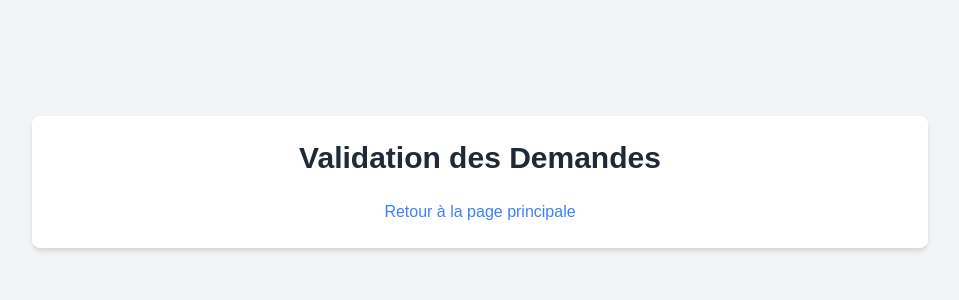
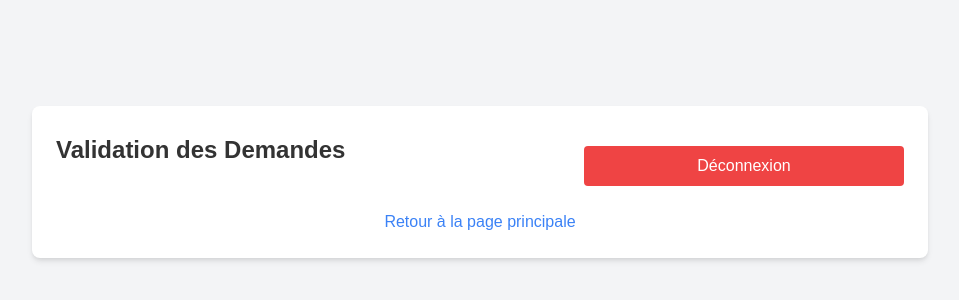
Before and after one commit to Taazwind/DevAppTMAFull, a plain HTML site: page validation.html in a window 1280 px wide. Shown: the part 238-538 px from the top of the page, without its empty margins (160-1119 px from the left). Drawn offline with nearby package versions, Linux system fonts and the light colour scheme; sample sign-in values are in the browser's storage.

Commit message:
Fix typos in logout button text and update navigation flow in multiple pages

```diff
--- a/validation.html
+++ b/validation.html
@@ -9,7 +9,10 @@
 </head>
 <body class="bg-gray-100 flex items-center justify-center min-h-screen p-6">
     <div class="max-w-4xl w-full bg-white rounded-lg shadow-md p-6 space-y-6">
-        <h1 class="text-3xl font-bold text-center text-gray-800">Validation des Demandes</h1>
+        <div class="flex justify-between items-center mb-4">
+            <h1 class="text-2xl font-bold mb-4">Validation des Demandes</h1>
+            <button class="max-w-xs mt-4 bg-red-500 text-white py-2 px-4 rounded hover:bg-red-600" onclick="handleLogout()">Déconnexion</button>
+        </div>
         <ul id="demandesValidation" class="space-y-6">
             <!-- Demandes seront affichées ici -->
         </ul>
@@ -18,6 +21,11 @@
     <script src="script.js">
     </script>
     <script>
+        function handleLogout() {
+            localStorage.removeItem('isAuthenticated');
+            window.location.href = 'login.html';
+        }
+
         document.addEventListener('DOMContentLoaded', () => {
             if (localStorage.getItem('isAuthenticated') !== 'true') {
                 window.location.href = 'login.html';
```
Also changed, not shown: historique.html (+1 -1 lines), index.html (+1 -1 lines), login.html (+1 -1 lines).
